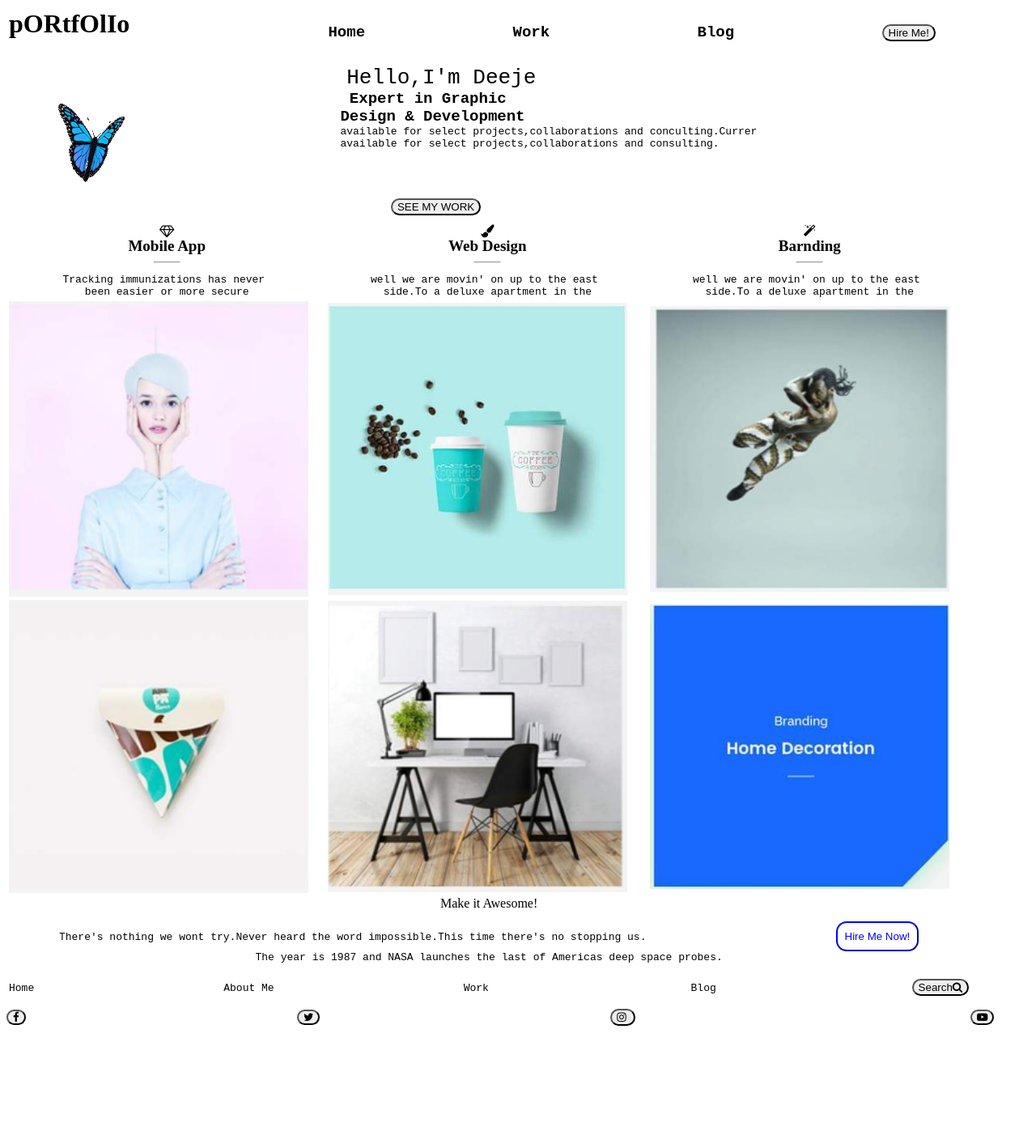
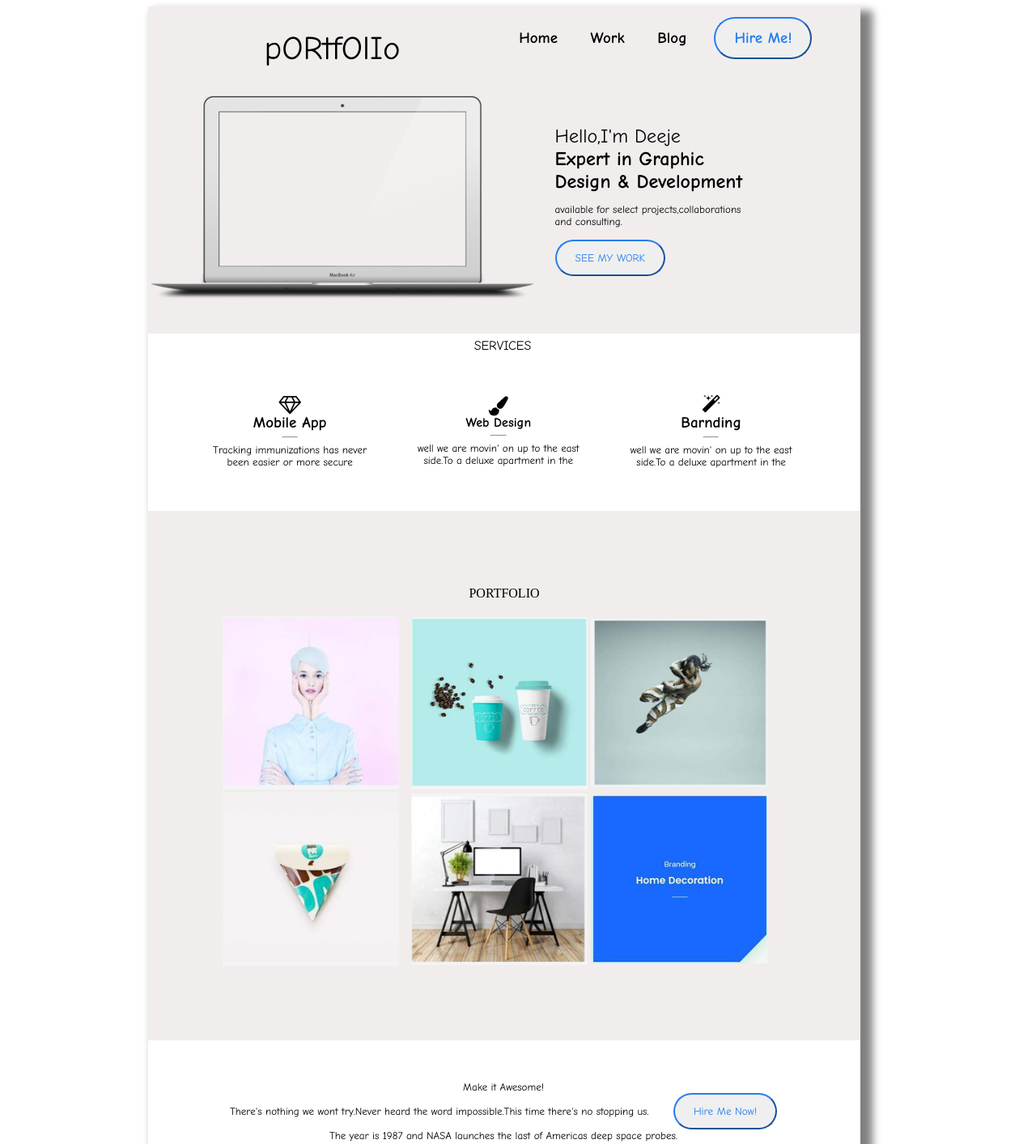
Before and after one commit to himanshishrish/protopolio, a plain HTML site: page Practice/workie.html in a window 1280 px wide. Shown: the top 1413 px of the page at 81% size. Before the commit the page ends 1280 px from the top, so only its background shows below. Drawn offline with Linux system fonts and the light colour scheme.

Commit message:
portfolioo

```diff
--- a/Practice/workie.html
+++ b/Practice/workie.html
@@ -5,16 +5,25 @@
     <link rel="stylesheet" href="https://cdnjs.cloudflare.com/ajax/libs/font-awesome/4.7.0/css/font-awesome.min.css">
 
     <style>
+        table {
+            width: 780px;
+            background-color: white;
+            font-family: Comic Sans MS;
+        }
+
+        form {
+            width: 880px;
+            background-color: rgb(241, 237, 237);
+            box-shadow: 10px 10px 10px 5px grey;
+            margin-left: 175px;
+        }
+
         hr {
             width: 8%;
         }
 
-        table {
-            width: 240px;
-        }
-
         .img {
-            width: 370px;
+            width: 218px;
         }
 
         .icon:hover {
@@ -22,126 +31,161 @@
             background-color: rgb(38, 125, 238);
         }
 
-        pre button {
+        button {
             border-radius: 45px;
+            font-family: Comic Sans MS;
         }
 
-        pre button:hover {
-            color: white;
+        .button {
+            padding: 13px 23px 13px 23px;
+            color: rgb(38, 125, 238);
+            border-color: rgb(38, 125, 238);
+        }
+
+        .none {
+            border: none;
+            padding: 10px 13px 11px 13px;
+            color: rgb(197, 190, 190);
+            background-color: rgba(233, 227, 227, 0.835);
+            font-size: x-large;
+        }
+
+        button:hover {
             border-radius: 45px;
             background-color: rgb(46, 125, 216);
+            color: white;
+            font-color: white
         }
 
         b {
             font-size: 19px;
         }
 
-        #hire {
-            border-radius: 13px;
-            padding: 9px;
-            border-color: blue;
-            color: blue;
-            background-color: white;
-        }
-
-        #hire:hover {
-            border-radius: 13px;
-            padding: 9px;
-            color: white;
-            background-color: rgb(46, 125, 216);
+        .icon {
+            padding: 48px 19px 48px 19px;
+            font-size: small;
         }
     </style>
 </head>
 
 <body>
-    <table>
+    <form>
+        <table style="background-color: rgb(241, 237, 237)
+        ;width: 100%;">
             <tr>
                 <td>
-                <h1>pORtfOlIo</h1>
+                    <p align="center" style="font-size: 255%;padding-top: 25px;">&nbsp;&nbsp;&nbsp;&nbsp;pORtfOlIo</p>
                 </td>
-            <td colspan="2"><pre><b>Home                Work                Blog                </b><button>Hire Me!</button></pre></td>
-        </tr>
-        <tr>
-            <td><img src="but.gif"></td>
-            <td colspan="2">
-                <pre style="padding-left: 15px;"> <font size=6%>Hello,I'm Deeje </font>
-<b> Expert in Graphic
-Design & Development</b>
-available for select projects,collaborations and conculting.Currer
-available for select projects,collaborations and consulting.
-<br>
-<br>
-        <button>SEE MY WORK</button> </pre>
+                <td colspan="2" align="center"><b>Home&nbsp;&nbsp;&nbsp;&nbsp;&nbsp; Work&nbsp;&nbsp;&nbsp;&nbsp;&nbsp;   Blog&nbsp;&nbsp;&nbsp;&nbsp;&nbsp;</b><button class="button"><b>Hire Me!</b></button></pre>
                 </td>
             </tr>
             <tr>
-            <td class="icon">
-                <center><i class="fa fa-diamond"></i>
+                <td><img src="but1.jpg" width="120%" style="padding-bottom: 40px;padding-top: 30px;"></td>
+                <td colspan="2" style="padding-left:102px;padding-right: 129px;">
+                    <font size=5%>Hello,I'm Deeje </font><br>
+                    <b style="font-size:x-large"> Expert in Graphic <br>
+Design & Development</b><br>
+                    <p style="font-size: small;" available for select projects,collaborations and conculting.Currently<br> available for select projects,collaborations and consulting.
+                        <br>
+                        <br>
+                        <button class="button">SEE MY WORK</button> </pre>
+                </td>
+            </tr>
+        </table>
+        <div style="border-style: solid;
+            border-width: px 31px;
+            border-color: white;background-color:white;">
+            <table style=" background-color: white;margin-left: 45px;">
+                <tr>
+                    <td colspan="3" align="center">SERVICES</td>
+                </tr>
+                <tr style="padding-bottom: 99px;">
+                    <td class="icon" id="icon_d">
+                        <center><i class="fa fa-diamond" style="font-size: x-large;"></i>
                             <br><b>Mobile App</b>
-                    <hr>
-                    <pre>Tracking immunizations has never
-been easier or more secure</pre></center>
+                            <hr> Tracking immunizations has never <br> been easier or more secure</center>
                     </td>
                     <td class="icon">
-                <center><i class="fa fa-paint-brush"></i><br>
-                    <b>Web Design</b>
-                    <hr>
-                    <pre>well we are movin' on up to the east
-side.To a deluxe apartment in the</pre></center>
+                        <center><i class="fa fa-paint-brush" style="font-size: x-large;"></i><br>
+                            <b style="font-size: medium;">Web Design</b>
+                            <hr> well we are movin' on up to the east <br> side.To a deluxe apartment in the</center>
                     </td>
                     <td class="icon">
-                <center><i class="fa fa-magic "></i>
+                        <center><i class="fa fa-magic " style="font-size: x-large;"></i>
                             <br><b>Barnding</b>
-                    <hr>
-                    <pre>well we are movin' on up to the east
-side.To a deluxe apartment in the</pre></center>
+                            <hr> well we are movin' on up to the east <br> side.To a deluxe apartment in the</center>
                     </td>
                     </td>
                 </tr>
+            </table>
+        </div>
+        <div style="border-style: solid;
+            border-width:77px 89px 89px 89px;
+            border-color: rgb(241, 237, 237);">
+            <table style="width: 100px;background-color: rgb(241, 237, 237);border-color: rgb(241, 237, 237);">
+                <p style="font-color=yellow" align="center">PORTFOLIO</p>
                 <tr>
                     <td>
-                <img src="photo1.jpg " class="img " style="size: 15%; ">
+                        <img src="photo1.jpg " class="img " align="left " style="size: 5%; ">
                     </td>
 
                     <td>
-                <img src="photo2.jpg " class="img ">
+                        <center> <img src="photo2.jpg " class="img "></center>
                     </td>
 
                     <td>
-                <img src="photo3.jpg " class="img ">
+                        <img src="photo3.jpg " class="img " align="right ">
                     </td>
 
                 </tr>
 
                 <tr>
                     <td>
-                <img src="photo4.jpg " class="img ">
+                        <img src="photo4.jpg " class="img " align="left " style="margin-right: 11px; ">
                     </td>
 
                     <td>
-                <img src="photo5.jpg " class="img ">
+                        <center><img src="photo5.jpg " class="img "></center>
                     </td>
 
                     <td>
-                <img src="photo6.jpg " class="img ">
+                        <img src="photo6.jpg " class="img " align="right ">
                     </td>
 
                 </tr>
+            </table>
+        </div>
+        <table style="width: 100%;">
             <tr>
-            <td colspan="3">
-                <center>Make it Awesome!<br>
-                    <pre>There's nothing we wont try.Never heard the word impossible.This time there's no stopping us.                              <button id="hire">Hire Me Now!</button>
-The year is 1987 and NASA launches the last of Americas deep space probes.
-                </pre></center>
+                <td colspan="3 " style="font-size: small;padding:48px 69px 45px 67px;">
+                    <center>Make it Awesome!<br> There's nothing we wont try.Never heard the word impossible.This time there's no stopping us.&nbsp;&nbsp;&nbsp;&nbsp;&nbsp;&nbsp; <button class="button">Hire Me Now!</button><br> The year is 1987 and NASA launches
+                        the last of Americas deep space probes.
+                    </center>
                 </td>
             </tr>
             <tr>
-            <td colspan=3>
-                <pre>Home                              About Me                              Work                                Blog                               <button>Search<i class="	fa fa-search"></i></button></pre>
+                <td colspan="3 ">
+                    <img src="photo7.jpg " width=100%>
+                </td>
+            </tr>
+            <tr>
+                <td colspan=3 align="center " style="padding-top: 30px; ">
+                    Home &nbsp;&nbsp;&nbsp; About Me &nbsp;&nbsp;&nbsp; Work &nbsp;&nbsp;&nbsp; Blog &nbsp;&nbsp;&nbsp; <button style="padding:6px 15px 5px 14px;;background-color: white;color: gray;border-color: rgb(233, 229, 229);">&nbsp;Search...&nbsp;&nbsp;&nbsp;&nbsp;&nbsp;&nbsp;&nbsp;&nbsp;&nbsp;&nbsp;&nbsp;&nbsp;&nbsp;&nbsp;<i class=" fa fa-search "></i></button>
+                </td>
+            </tr>
+            <tr>
+                <td colspan=3 align="center " style="padding-top: 22px; ">
+                    &nbsp;&nbsp;&nbsp; <button class="none"><i class=" fa fa-facebook " ></i></button> &nbsp;&nbsp;&nbsp; <button class="none"><i class="fa fa-twitter "></i></button> &nbsp;&nbsp;&nbsp; <button class="none"><i class="fa fa-instagram
+            "></i> </button> &nbsp;&nbsp;&nbsp; <button class="none"><i class=" fa fa-youtube-play "></i></button>
+                </td>
+            </tr>
+            <tr>
+                <td colspan=3 align="center " style="padding-top: 22px;padding-bottom: 22px;color: rgb(199, 195, 195); ">
+                    Copyright <i class="fa fa-copyright"></i> 2017. Portfolio By VictorThemes
                 </td>
             </tr>
         </table>
-    <pre><button><i class="	fa fa-facebook"></i></button>                                           <button><i class="fa fa-twitter"></i></button>                                              <button><i class="fa fa-instagram"></i> </button>                                                     <button><i class="	fa fa-youtube-play"></i></button></pre>
+    </form>
 </body>
 
 </html>
```
Also changed, not shown: Practice/but.gif (deleted), Practice/but1.jpg (added), Practice/photo7.jpg (added). Lines whose indentation alone changed are shown as unchanged.
